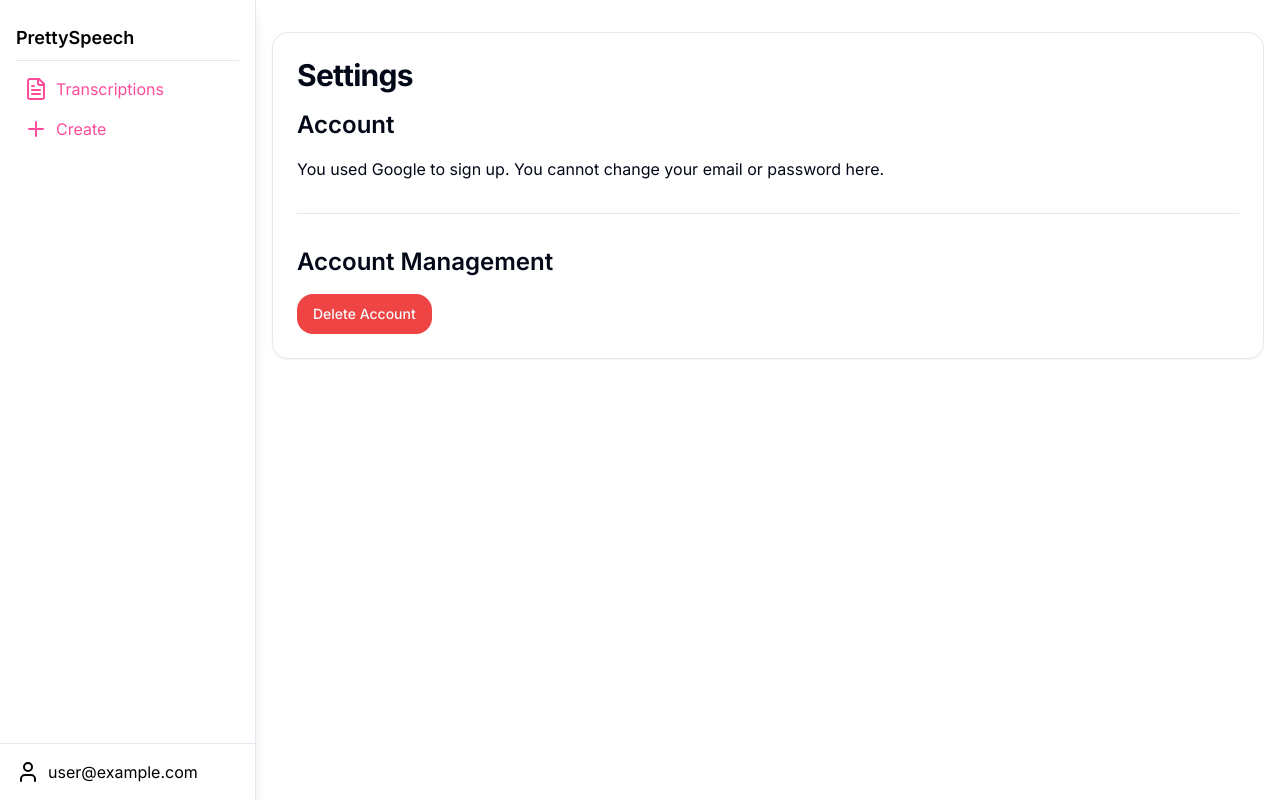
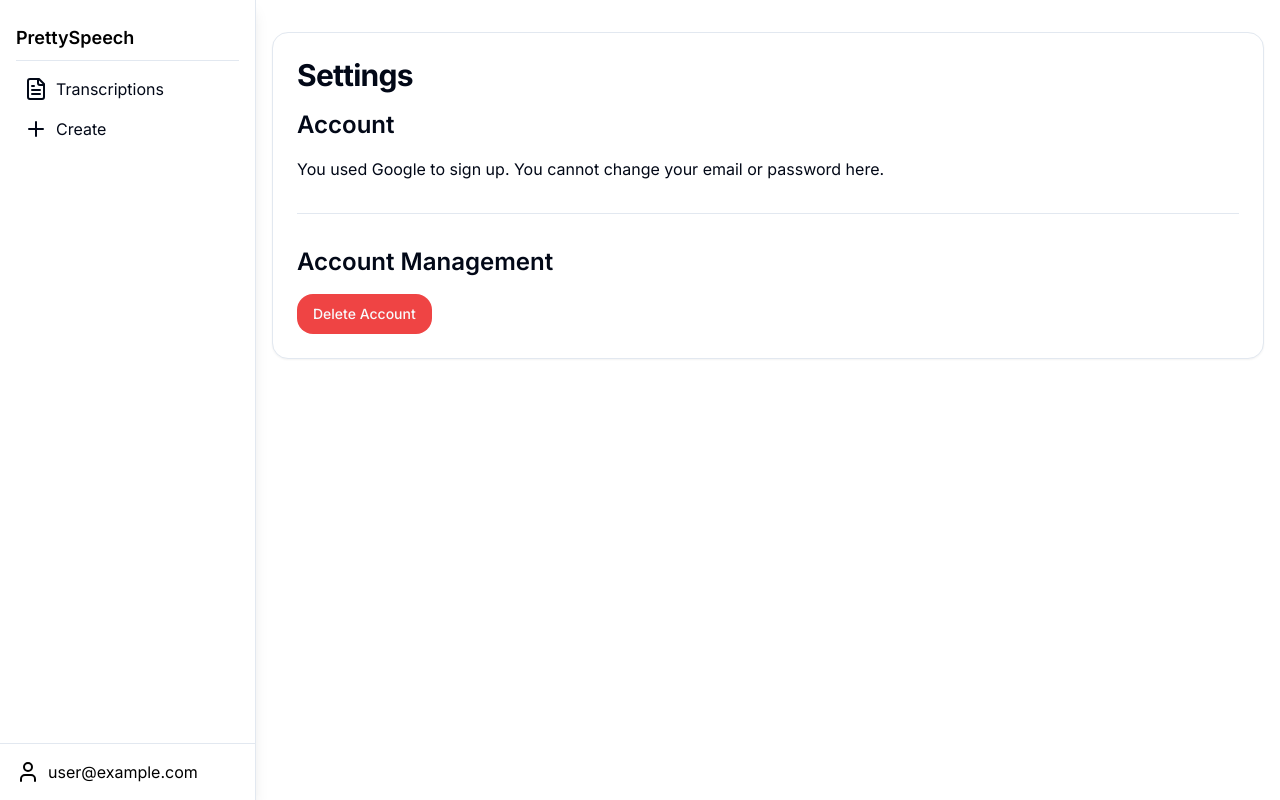
Before and after one commit to mazeincoding/VoxScribe-AI, a Next.js app: page /settings in a window 1280 px wide. Built offline with nearby package versions, Linux system fonts and the light colour scheme; no server answers; the database is empty; sample sign-in values are in the browser's storage.

Commit message:
UI: Dashboard sidebar links no underline & normal text color

```diff
--- a/src/components/dashboard/sidebar/sidebar-link.tsx
+++ b/src/components/dashboard/sidebar/sidebar-link.tsx
@@ -45,7 +45,11 @@ const SidebarLink: React.FC<SidebarLinkProps> = ({
   };
 
   return (
-    <Link href={link.href} onClick={handleClick}>
+    <Link
+      href={link.href}
+      onClick={handleClick}
+      className="text-foreground hover:no-underline"
+    >
       <motion.li
         initial={{ opacity: 0 }}
         animate={{ opacity: 1 }}
--- a/src/components/dashboard/sidebar/sidebar-transcripts.tsx
+++ b/src/components/dashboard/sidebar/sidebar-transcripts.tsx
@@ -71,7 +71,7 @@ const SidebarTranscripts: React.FC<SidebarTranscriptsProps> = ({
           <Link
             key={transcript.id}
             href={`/transcriptions/${transcript.id}`}
-            className="block"
+            className="block text-foreground hover:no-underline"
           >
             <motion.li
               initial={{ opacity: 0 }}
```
